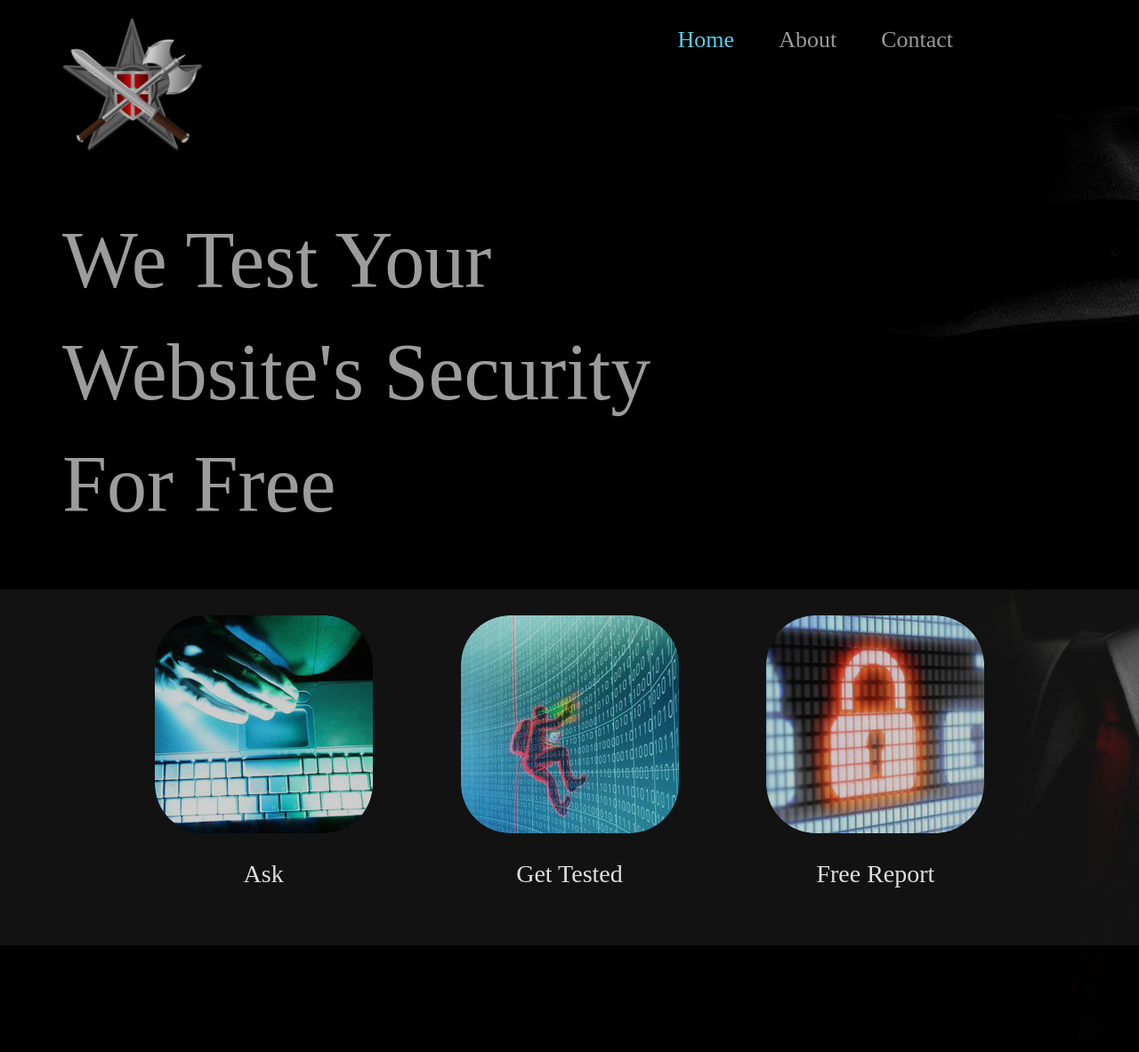
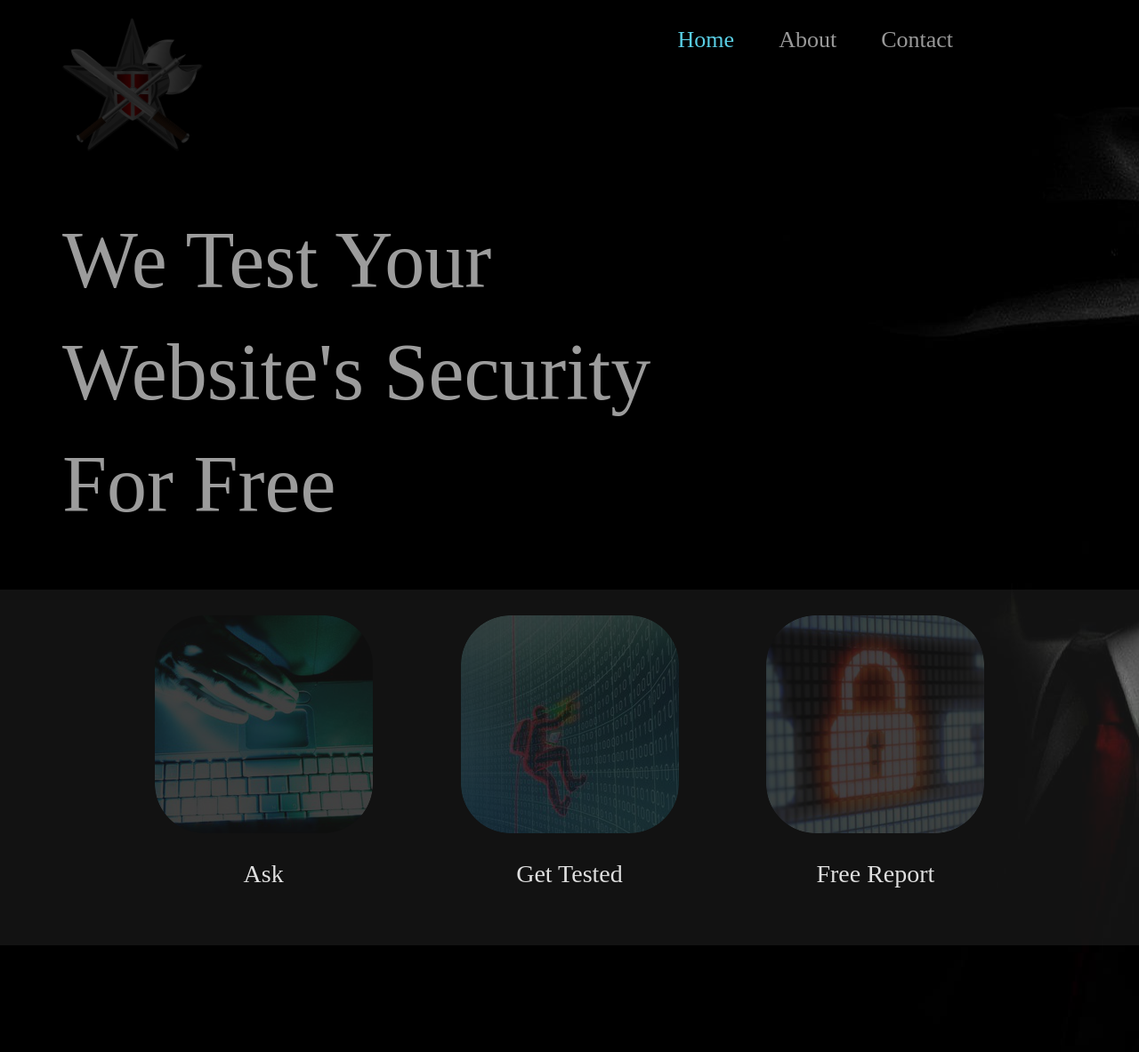
Before and after one commit to Buisson/Enjol--Colomb, a PHP site: page / in a window 1280 px wide. Shown: the whole page at 89% size. Run offline with PHP 8.4, Linux system fonts and the light colour scheme; some libraries are stand-ins or nearby versions.

Commit message:
better render images

```diff
--- a/starter-template.css
+++ b/starter-template.css
@@ -73,7 +73,7 @@ p.success {
 }
 
 img{
-	opacity:0.8;
+	opacity:0.2;
 }
 
 img:hover {
```
